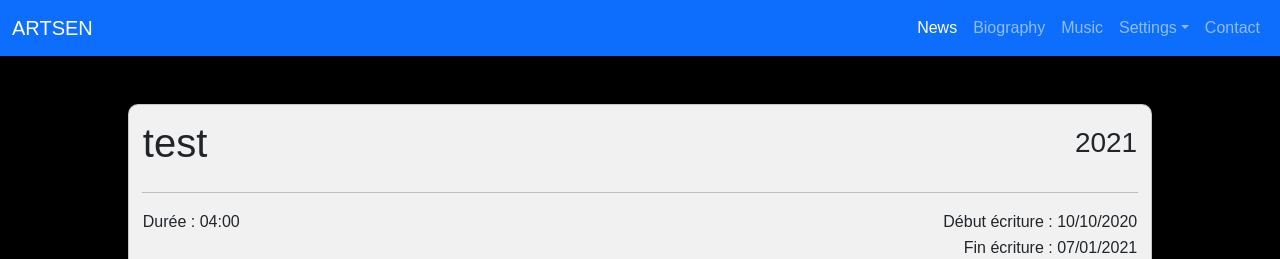
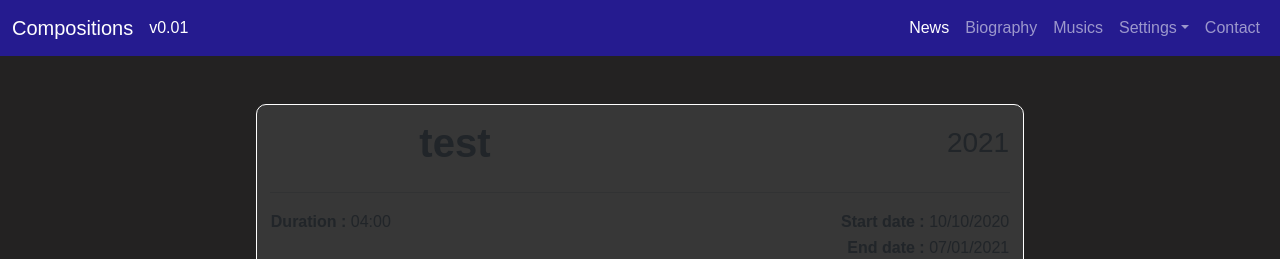
Before and after one commit to Audiothor/Compositions, a Django app: page /morceaux/3 in a window 1280 px wide. Shown: the top 259 px of the page. Run offline with Django 4.2, Linux system fonts and the light colour scheme; data comes from the database, SQL or seed files in the repository; both versions use the stored data as it was after the commit; parts of the project's set-up code (start-up, migrations or seed data) failed here and were passed over; some libraries are stand-ins or nearby versions.

Commit message:
modification_edition

```diff
--- a/compositions/urls.py
+++ b/compositions/urls.py
@@ -29,5 +29,6 @@
     # URLS de morceaux
     path('morceaux/',include('morceaux.urls')),
     # URL de login
-    path('auth/',include('django.contrib.auth.urls'))
+    path('auth/',include('django.contrib.auth.urls')),
+    path('settings/',include('settings.urls')),
 ]
--- a/morceaux/models.py
+++ b/morceaux/models.py
@@ -32,6 +32,7 @@
     date_debut=models.DateField(null=True, blank=True)
     date_fin=models.DateField(null=True, blank=True)
     commentaire=models.TextField(null=True, blank=True)
+    locked=models.BooleanField(default=False)
     termine=models.BooleanField(default=False)
     mixe=models.BooleanField(default=False)
     documentation=models.BooleanField(default=False)
--- a/morceaux/urls.py
+++ b/morceaux/urls.py
@@ -8,5 +8,6 @@
     path('styles',views.styles_list,name="styles"),
     path('morceau_nouveau',views.morceau_nouveau,name="morceau_nouveau"),
     path('morceau_editer/<int:id>',views.morceau_editer,name="morceau_editer"),
-    path('morceau_supprimer/<int:id>',views.morceau_supprimer,name="morceau_supprimer")
+    path('morceau_supprimer/<int:id>',views.morceau_supprimer,name="morceau_supprimer"),
+    path('search/', views.search_morceau, name='blog-search-post'),
 ]
--- a/morceaux/views.py
+++ b/morceaux/views.py
@@ -21,6 +21,17 @@
     return render(request, template_name="morceaux/morceaux_list.html",context={"morceaux": morceaux})
 
 MorceauForm = modelform_factory(Morceau,exclude=[])
+
+def search_morceau(request):
+    # Check if the request is a post request.
+    if request.method == 'POST':
+        # Retrieve the search query entered by the user
+        search_query = request.POST['search_query']
+        # Filter your model by the search query
+        morceaux = Morceau.objects.filter(nom__contains=search_query)
+        return render(request, 'morceaux/morceau_search.html', {'query':search_query, 'morceaux': morceaux})
+    else:
+        return render(request, 'morceaux/morceaux_list.html',{})
 
 @login_required
 def morceau_nouveau(request):
--- a/templates/base.html
+++ b/templates/base.html
@@ -28,9 +28,10 @@
         </div>
         {% endif %}
 
-        <nav class="navbar navbar-expand-lg navbar-dark bg-primary">
+        <nav class="navbar navbar-expand-md navbar-fixed-top navbar-dark bg-custom">
             <div class="container-fluid">
-              <a class="navbar-brand" href="/">ARTSEN</a>
+              <a class="navbar-brand" href="/">Compositions</a>
+              <a class="navbar-brand fs-6" href="/">v0.01</a>
               <button class="navbar-toggler" type="button" data-bs-toggle="collapse" data-bs-target="#navbarText" aria-controls="navbarText" aria-expanded="false" aria-label="Toggle navigation">
                 <span class="navbar-toggler-icon"></span>
               </button>
@@ -43,7 +44,7 @@
                     <a class="nav-link" href="/biography">Biography</a>
                   </li>
                   <li class="nav-item">
-                    <a class="nav-link" href="/morceaux">Music</a>
+                    <a class="nav-link" href="/morceaux">Musics</a>
                   </li>
                   <li class="nav-item dropdown">
                     <a class="nav-link dropdown-toggle" href="#" role="button" data-bs-toggle="dropdown">Settings</a>
@@ -55,20 +56,21 @@
                                     <form method="POST" action="{% url 'logout' %}">
                                         {% csrf_token %}
                                         <!-- <button type="submit">Logout</button>-->
+                                        <li><a class="dropdown-item text-dark" href="/admin">Admin</a></li>
                                         <li><a class="dropdown-item text-dark" href="{% url 'logout' %}">Logout</a></li>
                                     </form>
                                 {% else %}
                                     <a class="dropdown-item text-dark text-left" href="{% url 'login' %}">Login</a>
                                 {% endif %}
 
-                      <li><a class="dropdown-item text-dark" href="#">Import</a></li>
+                      <li><a class="dropdown-item text-dark" href="/settings/import.html">Import</a></li>
                       <li><a class="dropdown-item text-dark" href="/morceaux/styles">Styles</a></li>
                       <li><a class="dropdown-item text-dark" href="/morceaux/instruments">Instruments</a></li>
                       <li><a class="dropdown-item text-dark" href="#">Config</a></li>
                     </ul>
                   </li>
                   <li class="nav-item">
-                    <a class="nav-link" href="#">Contact</a>
+                    <a class="nav-link" href="https://github.com/Audiothor/Compositions" target="_blank">Contact</a>
                   </li>
                 </ul>
               </div>
--- a/templates/morceaux/detail.html
+++ b/templates/morceaux/detail.html
@@ -1,4 +1,5 @@
 {% extends "base.html" %}
+{% load static %}
 
 {% block title %}ARTSEN{% endblock %}
 
@@ -6,21 +7,77 @@
 <br>
 <br>
 <div class="card">
-    <table style="border-collapse: collapse; width: 100%; height: 18px;border='0'">
+    <table style="border-collapse: collapse; width: 100%; height: 18px;border='1'">
+        <div class="titre">
+            <tr style="height: 18px;">
+                <td style="width: 50%; height: 18px; text-align: center;"><h1><b>{{morceau.nom}}</b></h1></td>
+                <td style="width: 50%; height: 18px; text-align: right;"><h3>{{morceau.date_fin | date:"Y"}}</h3></td>
+            </tr>
+        </div>
+    </table>
+    <hr>
+    <table style="border-collapse: collapse; width: 100%;border='0'">
         <tr style="height: 18px;">
-            <td style="width: 50%; height: 18px;"><h1>{{morceau.nom}}</h1></td>
-            <td style="width: 50%; height: 18px; text-align: right;"><h3>{{morceau.date_fin | date:"Y"}}</h3></td>
+            <td style="width: 50%;"><b>Duration : </b>{{morceau.duree}}</td>
+            <td style="width: 50%;text-align: right;"><b>Start date : </b>{{morceau.date_debut | date:"d/m/Y"}}</td>
+        </tr>
+        <tr style="height: 12px;">
+            <td style="width: 50%;">&nbsp</td>
+            <td style="width: 50%;text-align: right;"><b>End date : </b>{{morceau.date_fin | date:"d/m/Y"}}</td>
+        </tr>
+    </table>
+    <table style="border-collapse: collapse; width: 100%;border='0'">
+        <tr style="height: 18px;">
+            <td style="text-align: right;" rowspan="3"><img src="{% static "website/toto.png" %}" width="300px" height="300px"/></td>
+            <td style="text-align: right;">
+            </br>
+                <audio controls>
+                    <source src="{% static "Revival.wav" %}" type="audio/wav">
+                    Votre navigateur ne supporte pas la balise audio.
+                </audio>
+            </td>
+        </tr>
+        <tr style="text-align: right;height: 18px;">
+            <td>
+                <b>Locked : </b>&nbsp;
+                {% if morceau.locked is True %}
+                    <img src="{% static "website/ok.png" %}" width="29px" height="29px"/>
+                {% else %}
+                    <img src="{% static "website/ko.png" %}" width="19px" height="19px"/>
+                {% endif %}
+            </td>
+        </tr>
+        <tr>
+            <td style="text-align: right;">
+                <b>Mixed : </b>&nbsp;
+                {% if morceau.mixe is True %}
+                    <img src="{% static "website/ok.png" %}" width="29px" height="29px"/>
+                {% else %}
+                    <img src="{% static "website/ko.png" %}" width="19px" height="19px"/>
+                {% endif %}
+                </br>
+                <b>Documents : </b>&nbsp;
+                {% if morceau.documentation is True %}
+                    <img src="{% static "website/ok.png" %}" width="29px" height="29px"/>
+                {% else %}
+                    <img src="{% static "website/ko.png" %}" width="19px" height="19px"/>
+                {% endif %}
+                </br>
+                </br>
+                <b>Finished : </b>&nbsp;
+                {% if morceau.termine is True %}
+                    <img src="{% static "website/ok.png" %}" width="29px" height="29px"/>
+                {% else %}
+                    <img src="{% static "website/ko.png" %}" width="19px" height="19px"/>
+                {% endif %}
+            </td>
         </tr>
     </table>
     <hr>
     <table style="border-collapse: collapse; width: 100%;border='0'">
         <tr style="height: 18px;">
-            <td style="width: 50%;">Durée : {{morceau.duree}}</td>
-            <td style="width: 50%;text-align: right;">Début écriture : {{morceau.date_debut | date:"d/m/Y"}}</td>
-        </tr>
-        <tr style="height: 12px;">
-            <td style="width: 50%;">&nbsp</td>
-            <td style="width: 50%;text-align: right;">Fin écriture : {{morceau.date_fin | date:"d/m/Y"}}</td>
+            <td style="width: 50%;"><b>Comments : </b><br>{{morceau.commentaire}}</td>
+            <td>&nbsp;</td>
         </tr>
     </table>
 </div>
@@ -28,9 +85,10 @@
 <div class="card_action">
     <a class="btn btn-primary" href="{% url 'morceau_editer' morceau.id %}">Edit</a>&nbsp
     <a class="btn btn-danger" href="{% url 'morceau_supprimer' morceau.id %}">Delete</a>&nbsp
-    <a class="btn btn-info" href="{% url 'index' %}">Cancel</a>
+    <a class="btn btn-info" href="{% url 'morceaux' %}">Cancel</a>
 </div>
-
+</br>
+</br>
 {% endblock %}
 <!--
     <a style="color: black" href="{% url 'morceau_editer' morceau.id %}">Edit</a>
--- a/website/static/website/style.css
+++ b/website/static/website/style.css
@@ -1,24 +1,31 @@
 body {
     font-family: sans-serif;
-    color: cornflowerblue;
-    background-color: black;
+    color: rgb(255, 255, 255);
+    background-color: rgb(35, 34, 34);
 }
 
 a:visited {
     color: #FFFFFF; /* Couleur du texte en blanc pour les liens visités */
 }
 
+.titre {
+    font-family: sans-serif;
+    color: cornflowerblue;
+    background-color: rgb(35, 34, 34);
+}
+
 .card {
-    width: 80%;
+    width: 60%;
     padding: 1%;
-    background-color: #f1f1f1;
+    background-color: #373737;
     border-radius: 10px 10px 10px 10px;
+    border-color: #FFFFFF;
     display: table;
     margin: 0 auto;
 }
 
 .card_action {
-    width: 20%;
+    width: 30%;
     padding: 1%;
     /* background-color: #f1f1f1; */
     /* border-radius: 10px 10px 10px 10px; */
@@ -28,10 +35,17 @@
     text-align: center;
 }
 
-.card_action1 {
-    background-color: #f1f1f1;
-    border-radius: 3px 3px 3px 3px;
-    margin-left: 20px;
-    margin-top: 5px;
+.card_back {
+    width: 30%;
+    padding: 1%;
+    /* background-color: #f1f1f1; */
+    /* border-radius: 10px 10px 10px 10px; */
+    display: table;
+    margin: 0 auto;
+    margin-right: 10%;
     text-align: right;
 }
+
+.bg-custom {
+    background: linear-gradient(to bottom, #251b8f 0, #251b8f 100%);
+}
```
Also changed, not shown: compositions/settings.py (+5 -3 lines), templates/morceaux/instruments_list.html (+13 -8 lines), templates/morceaux/morceaux_list.html (+29 -12 lines), templates/website/index.html (+26 -9 lines), website/views.py (+9 -6 lines), db.sqlite3.
